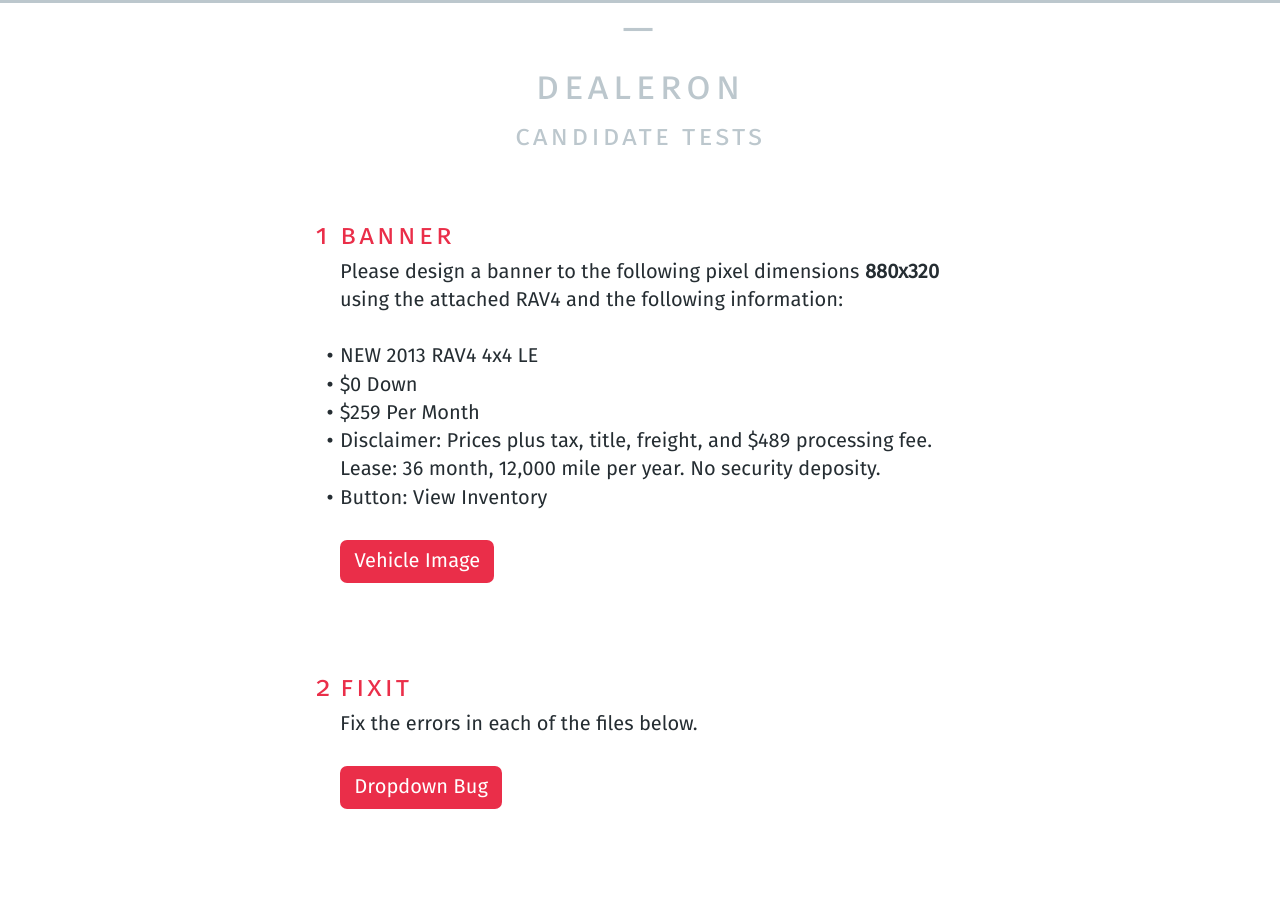
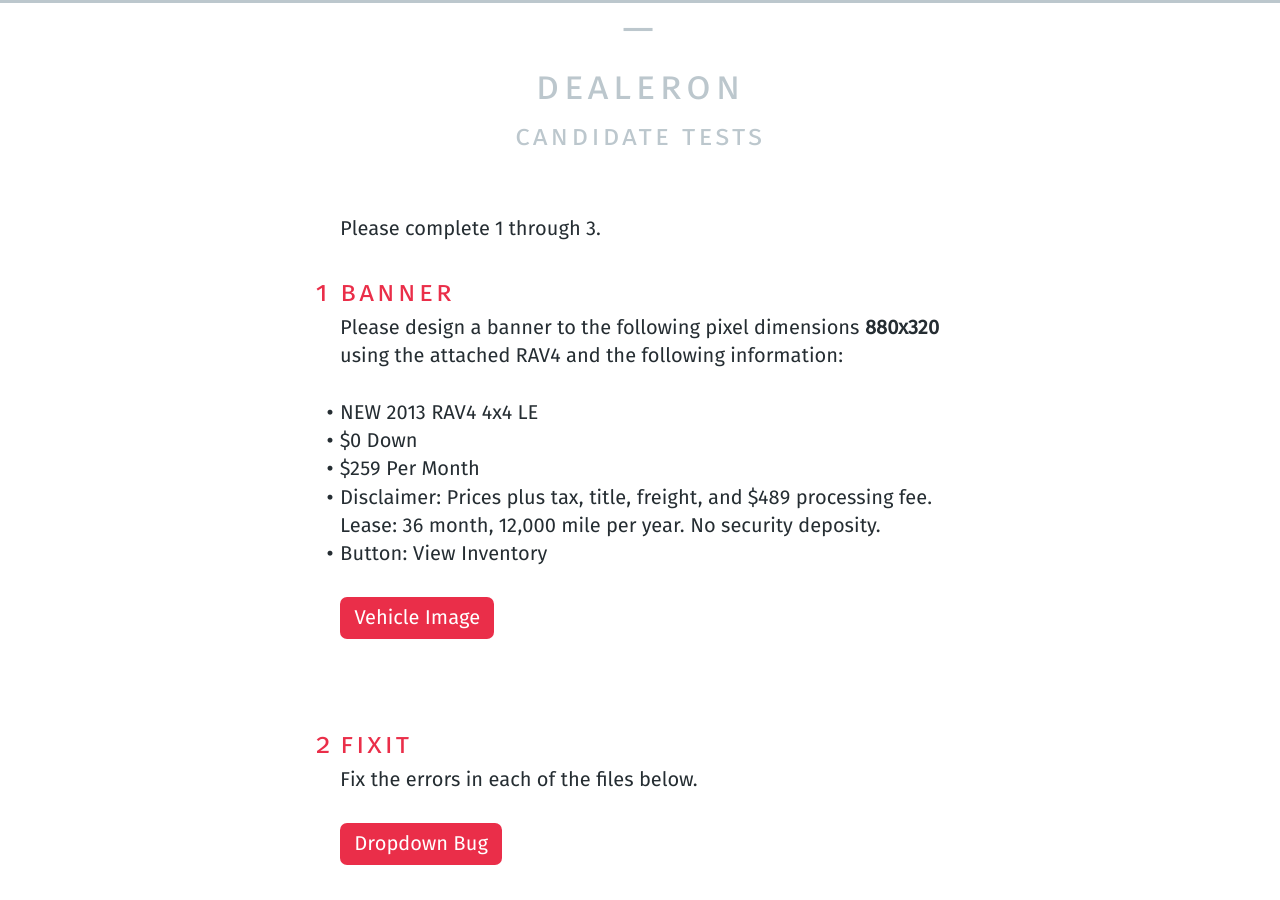
Before and after one commit to DealerOnClass/candidate, a Jekyll site: the page built from index.html, in a window 1280 px wide and 900 px high. Built offline with Jekyll 4.4.1, drawn with Linux system fonts in a browser that asks for light colours.

Commit message:
Update v8

```diff
--- a/index.html
+++ b/index.html
@@ -5,6 +5,7 @@ class: home
 <main class="site__main counter__reset--section">
     <article>
         <section class="wrapper">
+            <p>Please complete 1 through 3.</p>
             <div class="row">
                 <h4 class="heading--primary counter--increment">Banner</h4>
                 <p>Please design a banner to the following pixel dimensions <strong>880x320</strong> using the attached RAV4 and the following information:</p>
```
Also changed, not shown: 2 other files.
